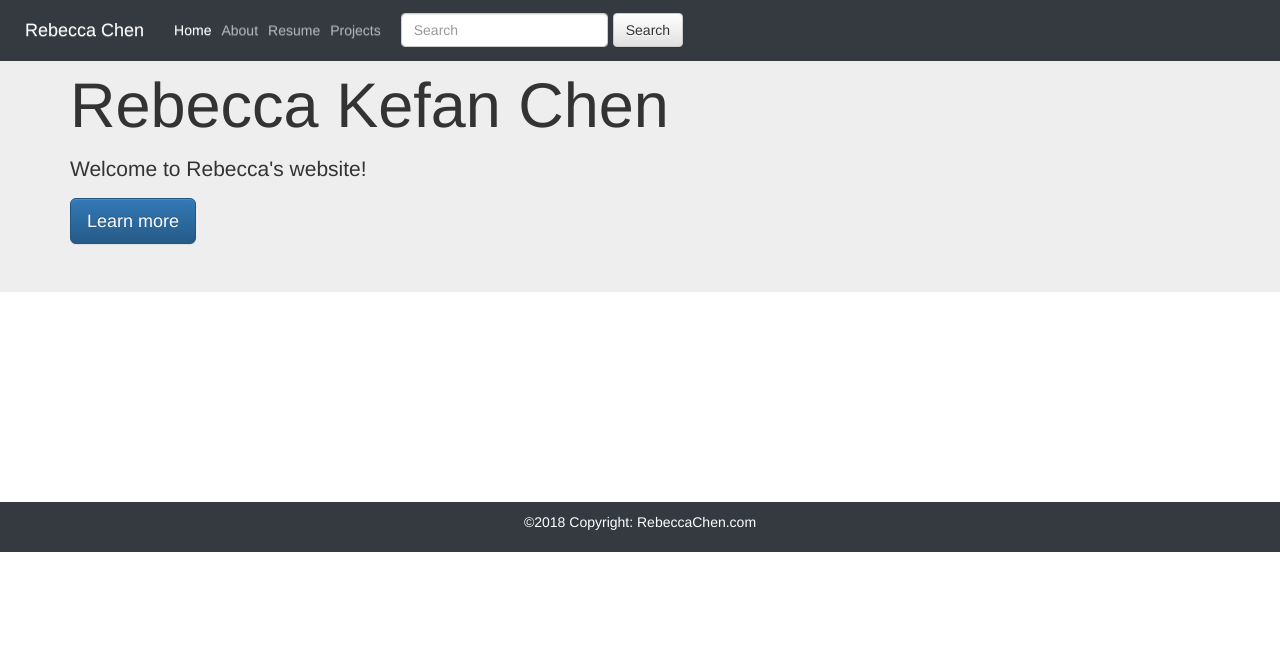
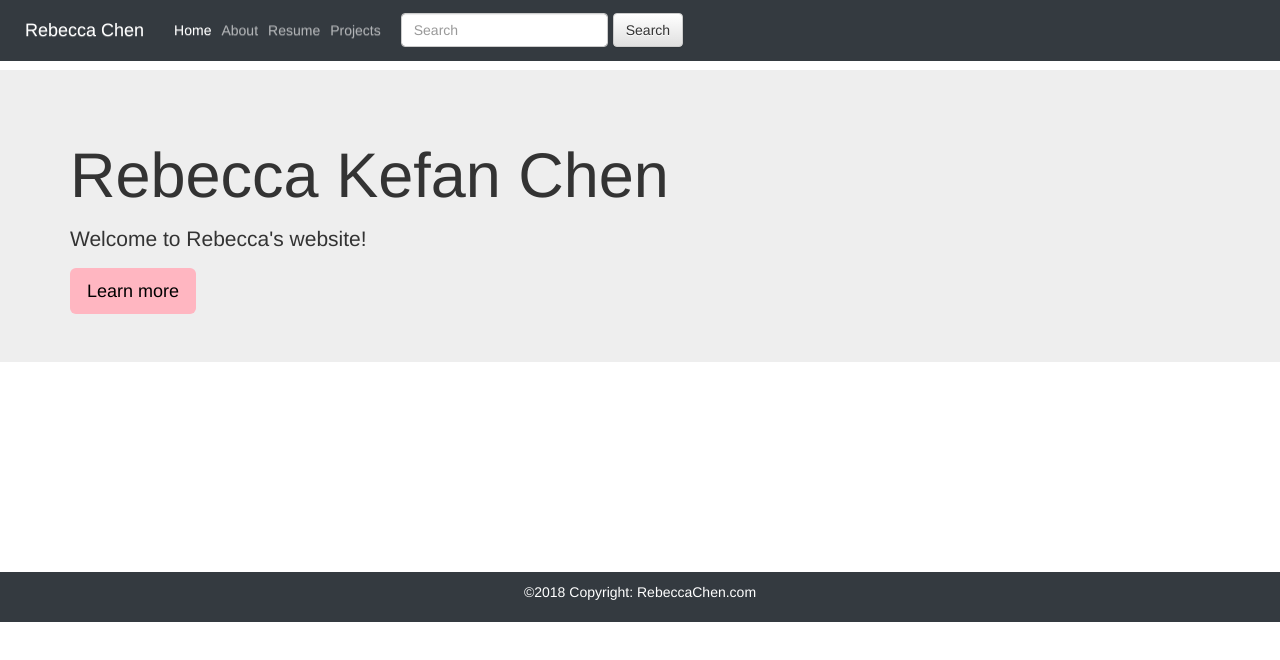
Before and after one commit to estella98/Personal-Website, an Angular app: page / in a window 1280 px wide. Shown: the top 660 px of the page. Built offline with nearby package versions, Linux system fonts and the light colour scheme.

Commit message:
update the styles and layout

```diff
--- a/src/app/body/home/home.component.css
+++ b/src/app/body/home/home.component.css
@@ -0,0 +1,8 @@
+body{
+    padding-top:  70px
+}
+
+.btn{
+    background-color: #FFB6C1;
+    color : black
+}
--- a/src/app/body/home/home.component.html
+++ b/src/app/body/home/home.component.html
@@ -5,7 +5,7 @@
   <div class="container">
     <h1 class="display-4">Rebecca Kefan Chen</h1>
     <p class="lead">Welcome to Rebecca's website!</p>
-    <a class="btn btn-primary btn-lg" href="/about" role="button">Learn more</a>
+    <a class="btn btn-lg" href="/about" role="button">Learn more</a>
   </div>
 </div>
 
--- a/src/app/body/projects/projects.component.css
+++ b/src/app/body/projects/projects.component.css
@@ -3,5 +3,12 @@ body{
 }
 
 .btn{
-    background-color: #FFB6C1
+    background-color: #FFB6C1;
+    color : black
 }
+
+.card-title{
+    font-family: serif;
+    font-size: 30px;
+    font-weight: bold;
+}
```
Also changed, not shown: 2 other files (tests, documents, lock files or other folders).
